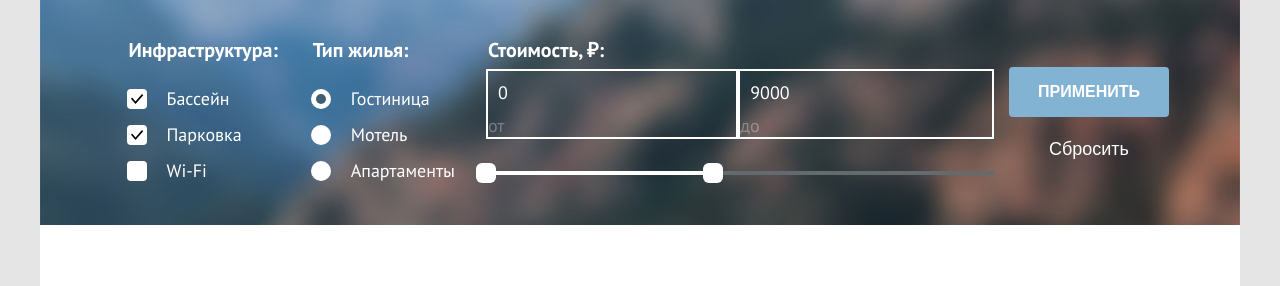
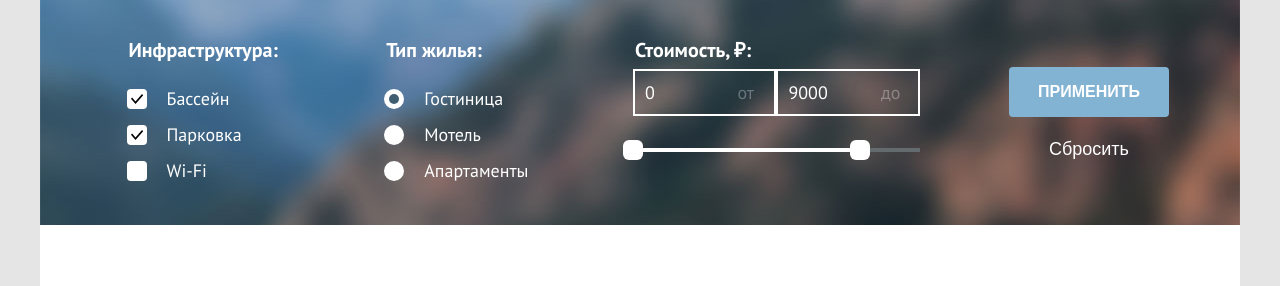
Before and after one commit to Skugul/356135-sedona-32, a plain HTML site: page catalog.html in a window 1280 px wide. Shown: the part 176-462 px from the top of the page. Drawn offline with Linux system fonts and the light colour scheme.

Commit message:
исправленный слайдер

```diff
--- a/styles/styles.css
+++ b/styles/styles.css
@@ -1119,6 +1119,7 @@ font-weight: normal;
 font-size: 18px;
 line-height: 23px;
 padding: 10px;
+width: 70%;
 }
 .range-input::-webkit-outer-spin-button,
 .range-input::-webkit-inner-spin-button {
@@ -1403,6 +1404,7 @@ display: flex;
 }
 .range-wrapper-inputs {
 display: flex;
+width: 287px;
 }
 .favourite {
   position: relative;
@@ -1427,6 +1429,7 @@ display: flex;
 }
 .filter-wrap {
   border: 2px solid #fff;
+  width: 50%;
 }
 .white-wrap {
   font-family: PT Sans;
```
